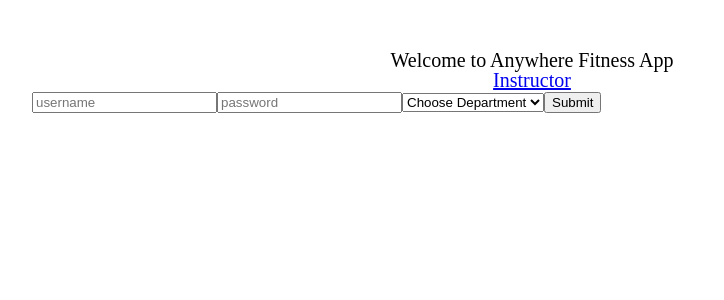
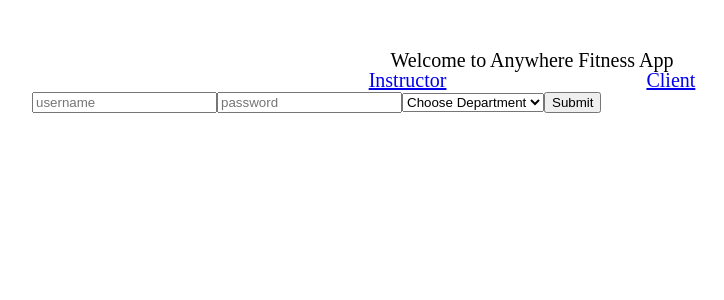
Before and after one commit to AnywhereFitness1/frontend, a React (Create React App) app: page / in a window 1280 px wide. Shown: the top 300 px of the page, without its empty margins (108-832 px from the left). Built offline with nearby package versions, Linux system fonts and the light colour scheme.

Commit message:
compnents

```diff
--- a/scss/global.scss
+++ b/scss/global.scss
@@ -11,4 +11,8 @@ body {
 
 .header {
   text-align: center;
+
+  a {
+    margin: 10rem;
+  }
 }
--- a/src/App.js
+++ b/src/App.js
@@ -23,7 +23,7 @@ function App() {
         <PrivateRoute exact path="/dashboard" component={ClientDashboard} />
         <PrivateRoute
           exact
-          path="/instructorashboard"
+          path="/instructordashboard"
           component={InstructorDashboard}
         />
         <Route path="/" component={Login} />
--- a/src/components/Header.js
+++ b/src/components/Header.js
@@ -5,7 +5,8 @@ export default function Header() {
   return (
     <header className="header">
       <h1>Welcome to Anywhere Fitness App</h1>
-      <Link to="instructorashboard">Instructor</Link>
+      <Link to="instructordashboard">Instructor</Link>
+      <Link to="dashboard">Client</Link>
     </header>
   );
 }
--- a/src/components/client/ClientClassList.js
+++ b/src/components/client/ClientClassList.js
@@ -2,7 +2,7 @@ import React, { Component } from "react";
 import { connect } from "react-redux";
 
 import { fetchClasses } from "../../actions";
-import ClassCard from "./ClassCard";
+import ClassCard from "./ClientClassCard";
 
 class ClassList extends Component {
   componentWillMount() {
--- a/src/components/client/ClientDashboard.js
+++ b/src/components/client/ClientDashboard.js
@@ -1,5 +1,5 @@
 import React, { Component } from "react";
-import ClassList from "./ClassList";
+import ClassList from "./ClientClassList";
 
 export default class ClientDashboard extends Component {
   render() {
--- a/src/components/instructor/InstructorClassList.js
+++ b/src/components/instructor/InstructorClassList.js
@@ -2,7 +2,7 @@ import React, { Component } from "react";
 import { connect } from "react-redux";
 
 import { fetchClasses } from "../../actions";
-import ClassCard from "./ClientClassCard";
+import ClassCard from "./InstructorClassCard";
 
 class ClassList extends Component {
   componentWillMount() {
```
